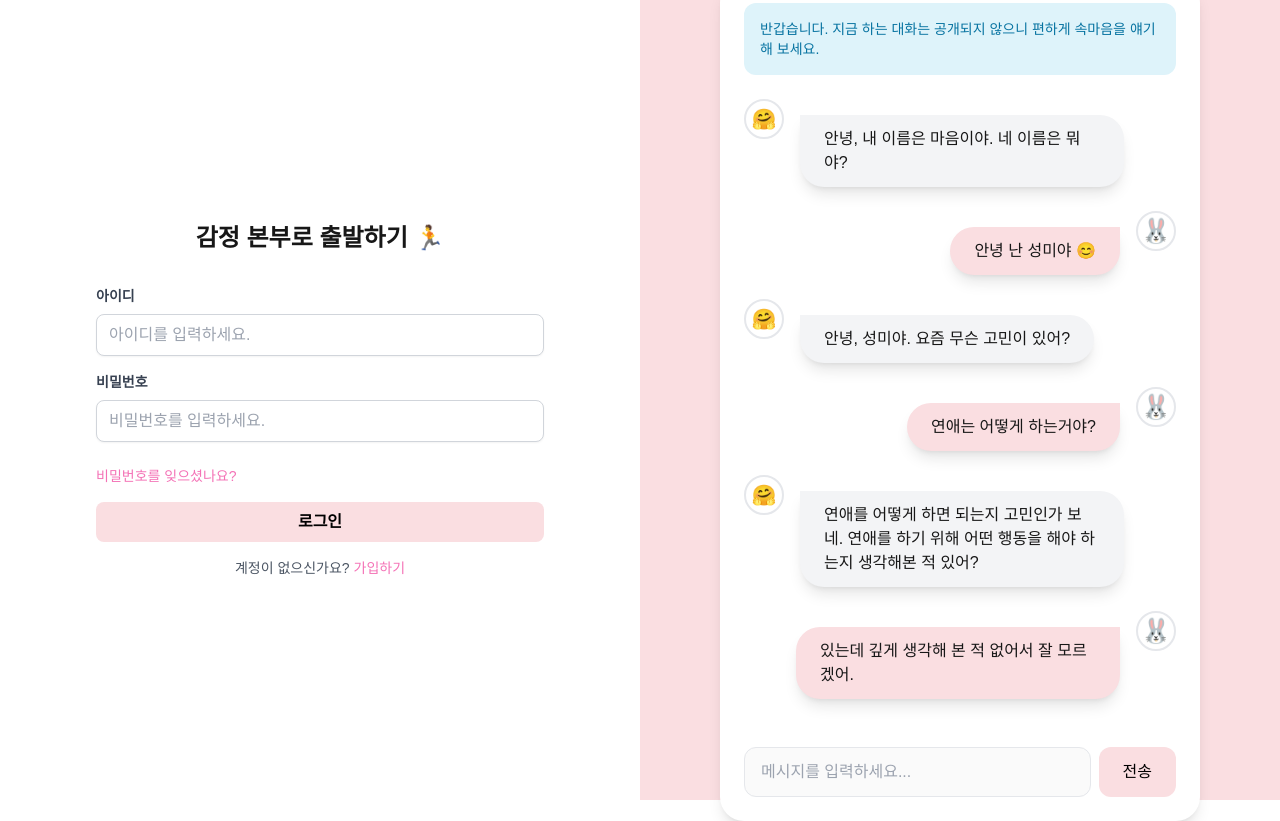
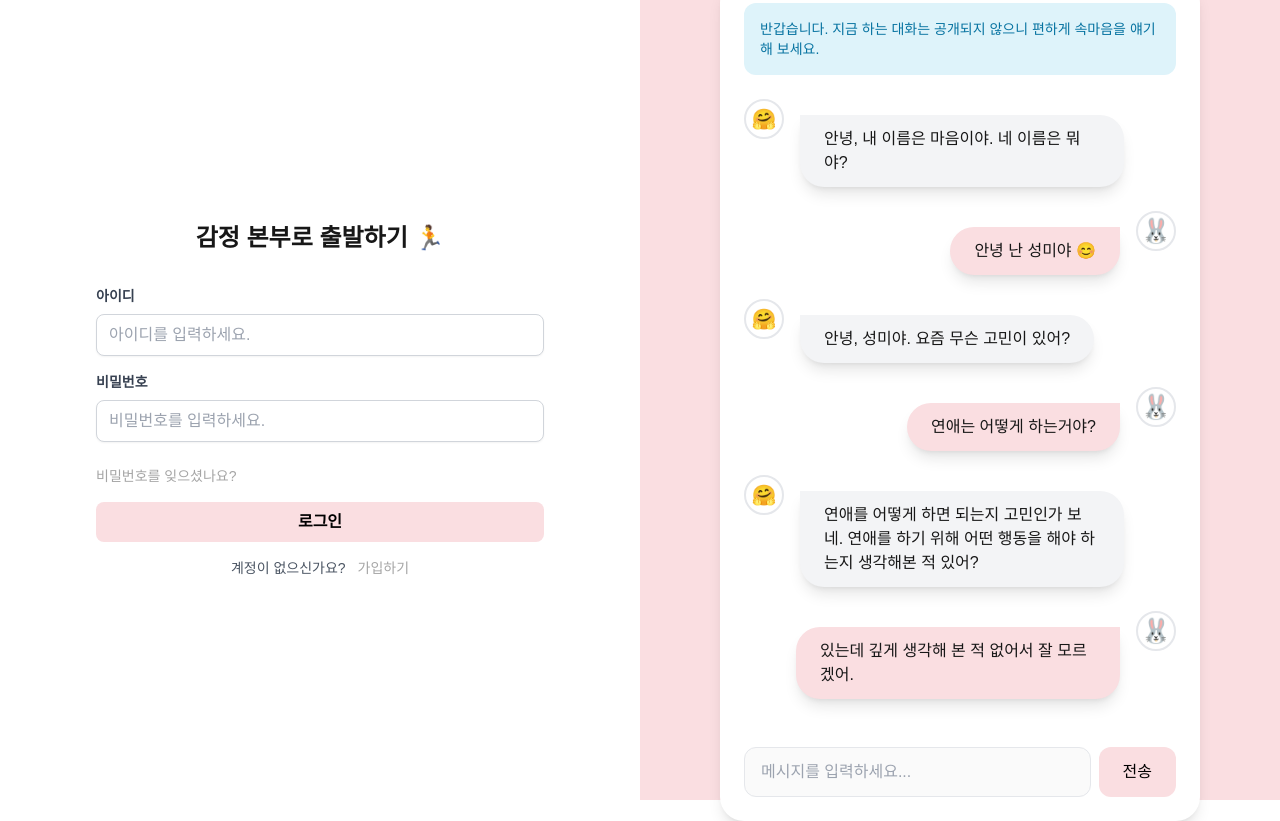
Before and after one commit to gjtjdwl/insideout-front, a Next.js app: page /login in a window 1280 px wide. Built offline with nearby package versions, Linux system fonts and the light colour scheme.

Commit message:
style : css 변경경

```diff
--- a/app/components/LoginForm.tsx
+++ b/app/components/LoginForm.tsx
@@ -83,7 +83,7 @@ const LoginForm: React.FC<LoginFormProps> = ({ onLoginSuccess }) => {
 
         {/* 비밀번호 찾기 링크 */}
         <div className="flex justify-between items-center mb-4">
-          <a href="#" className="text-sm text-pink-400 hover:underline">
+          <a href="#" className="text-sm text-[#a5a5a5] hover:underline">
             비밀번호를 잊으셨나요?
           </a>
         </div>
@@ -104,7 +104,7 @@ const LoginForm: React.FC<LoginFormProps> = ({ onLoginSuccess }) => {
         {/* 가입 링크 */}
         <p className="text-center text-sm text-gray-600 mt-4">
           계정이 없으신가요?{' '}
-          <a href="/register" className="text-pink-400 hover:underline">
+          <a href="/register" className="text-[#a5a5a5] hover:underline ml-2">
             가입하기
           </a>
         </p>
```
